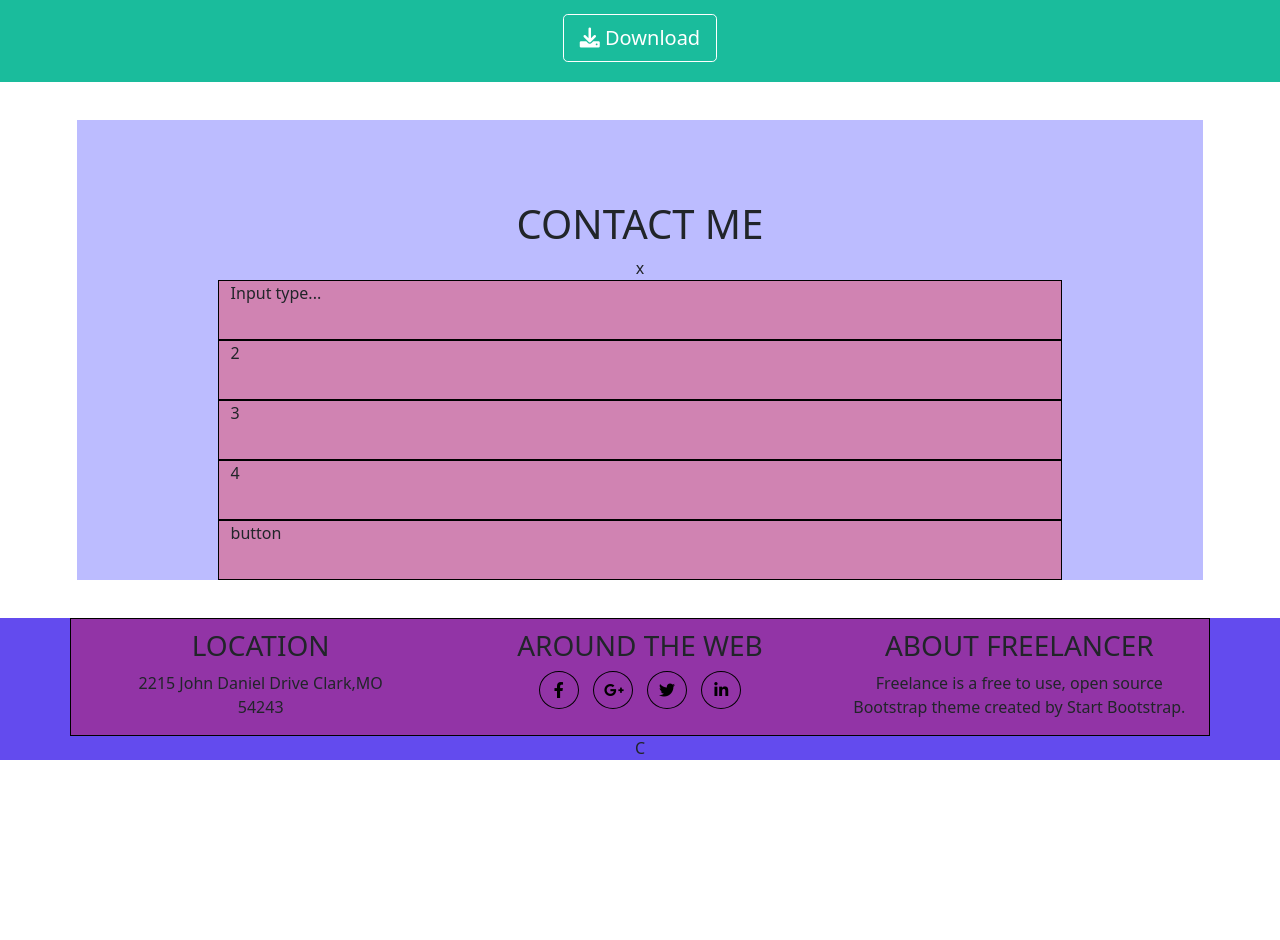
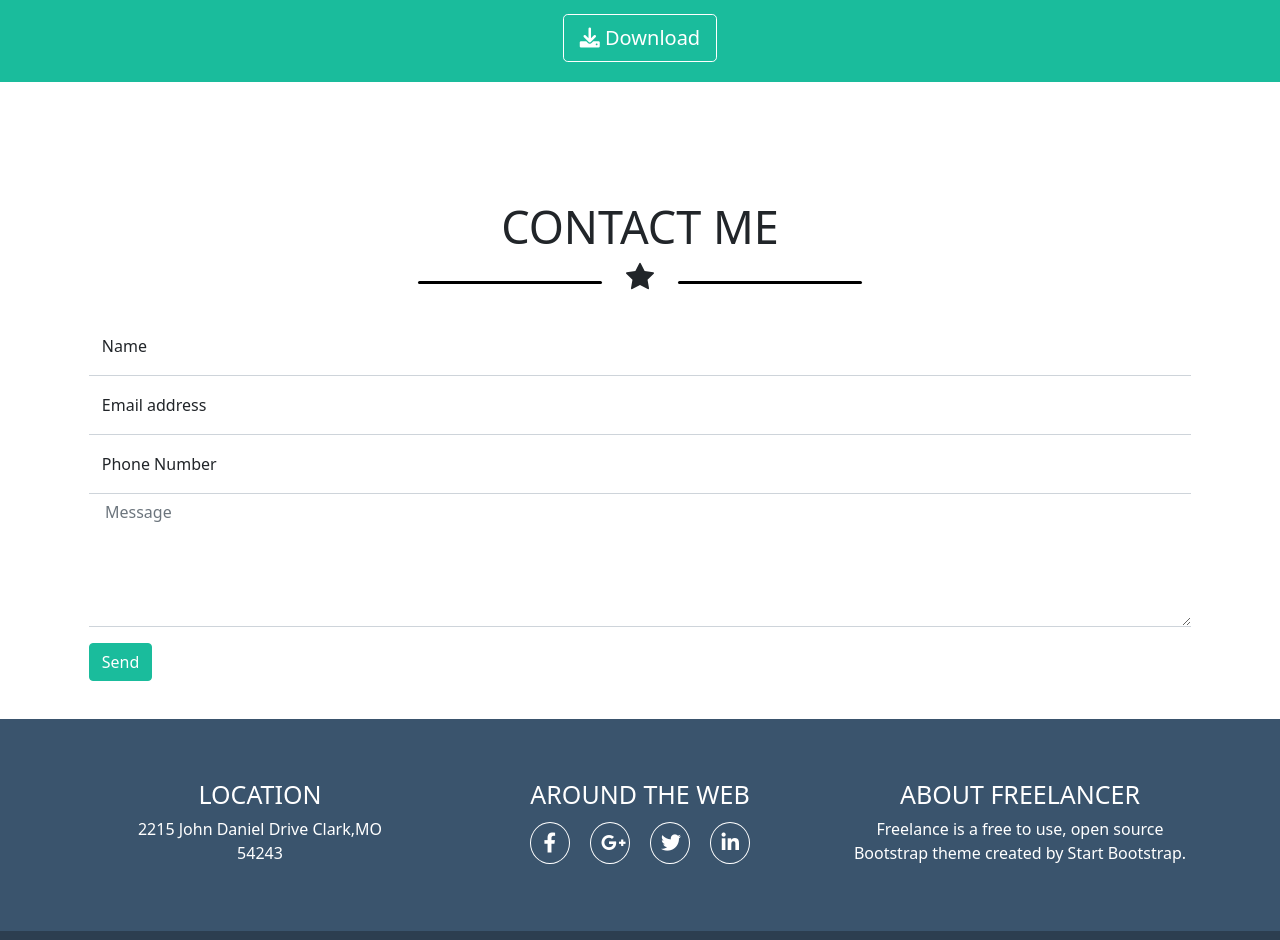
Before and after one commit to ketjj/html-css-bootstrap-freelancer, a plain HTML site: page index.html in a window 1280 px wide. Shown: the part 1860-2800 px from the top of the page. Before the commit the page ends 2620 px from the top, so only its background shows below. Drawn offline with nearby package versions, Linux system fonts and the light colour scheme.

Commit message:
add footer and contacts

```diff
--- a/index.html
+++ b/index.html
@@ -51,7 +51,7 @@
           <img src="img/avatar.svg" alt="">
         </div>
 
-        <div class="star text-center d-flex flex-column align-items-center">
+        <div class="star text-center d-flex flex-column align-items-center cl_white">
           <h1>start bootstrap</h1>
           <div class="star_container">
             <div class="container-fluid">
@@ -74,7 +74,7 @@
           </div>
         </div>
 
-       <div class="job-des upper">
+       <div class="job-des upper cl_white">
          <span>Graphic artist </span>
          <span class="middle">web designer</span>
          <span>illustrator</span>
@@ -120,7 +120,7 @@
             <div class="col">
               <div class="kj-card">
                 <div class="overlay">
-                  <i class="fa-solid fa-plus"></i>
+                  <i class="fa-solid fa-plus cl_white"></i>
                 </div>
                 <img src="img/cabin.png" alt="">
               </div>
@@ -180,7 +180,7 @@
     <section id="article">
 
       <div class="article-content upper">
-        <div class="star text-center d-flex flex-column align-items-center">
+        <div class="star text-center d-flex flex-column align-items-center cl_white">
           <h1>about</h1>
           <div class="star_container">
             <div class="container-fluid">
@@ -205,8 +205,8 @@
       </div>
 
       <div class="k-container">
-         <div class="container-fluid">
-           <div class="row row-cols-1 row-cols-md-2">
+         <div class="container-fluid cl_white">
+           <div class="row row-cols-1 row-cols-md-2 ">
              <div class="col fs-5">
                  <p>Freelancer is a free boorstrap theme created by Start Bootstrap. The download includes the complete source files including HTML, CSS, and Javascript as well optional LESS stylesheets for easy customization. </p>
                </div>
@@ -230,22 +230,58 @@
 
      <!-- SECTION CONTACT -->
     <section id="contact">
-      <div class="title text-center">
-        <h1>Contact me</h1>
-        <div>x</div>
+      <div class="contact-content upper">
+        <div class="star text-center d-flex flex-column align-items-center">
+          <h1>contact me</h1>
+          <div class="star_container">
+            <div class="container-fluid">
+
+              <div class="row align-items-center justify-content-center">
+                <div class="col-5 d-flex justify-content-end">
+                  <div class="line black"></div>
+                </div>
+
+                <div class="col-2 star-icon">
+                  <svg xmlns="http://www.w3.org/2000/svg"    fill="currentColor" class="bi bi-star-fill" viewBox="0 0 16 16">
+                  <path d="M3.612 15.443c-.386.198-.824-.149-.746-.592l.83-4.73L.173 6.765c-.329-.314-.158-.888.283-.95l4.898-.696L7.538.792c.197-.39.73-.39.927 0l2.184 4.327 4.898.696c.441.062.612.636.282.95l-3.522 3.356.83 4.73c.078.443-.36.79-.746.592L8 13.187l-4.389 2.256z"/>
+                  </svg>
+                </div>
+                <div class="col-5">
+                  <div class="line black"></div>
+                </div>
+              </div>
+            </div>
+          </div>
+        </div>
       </div>
 
       <!-- FORM -->
 
       <div class="kj_container">
         <div class="container">
-          <div class="row justify-content-center">
-            <div class="col-9 debug">Input type...</div>
-            <div class="col-9 debug">2</div>
-            <div class="col-9 debug">3</div>
-            <div class="col-9 debug">4</div>
-            <div class="col-9 debug">button</div>
+
+
+          <div class="form-floating k_form">
+            <input type="text" class="form-control" id="floatingFname" placeholder="name">
+            <label for="floatingInput">Name</label>
           </div>
+
+          <div class="form-floating k_form">
+            <input type="email" class="form-control" id="floatingInput" placeholder="name@example.com">
+            <label for="floatingInput">Email address</label>
+          </div>
+
+          <div class="form-floating k_form">
+            <input type="tel" class="form-control" id="floatingPhone" placeholder="name@example.com">
+            <label for="floatingInput">Phone Number</label>
+          </div>
+
+
+          <div class="mb-3 k_form">
+            <textarea class="form-control" id="exampleFormControlTextarea1" rows="5" placeholder=" Message"></textarea>
+          </div>
+
+          <button type="button" class="btn btn-success btn_send">Send</button>
         </div>
       </div>
 
@@ -254,11 +290,11 @@
      <!-- //SECTION CONTACT -->
 
   </main>
-
+     <!-- FOOTER -->
   <footer>
     <section id="information">
-      <div class="container text-center">
-        <div class="row row-cols-1 row-cols-md-3 debug justify-content-center">
+      <div class="container text-center cl_white">
+        <div class="row row-cols-1 row-cols-md-3 justify-content-center">
           <div class="col">
             <h3>location</h3>
             <p>2215 John Daniel Drive Clark,MO <br> 54243 </p>
@@ -266,10 +302,10 @@
           <div class="col">
             <h3>around the web</h3>
             <div class="icons-web">
-              <a href="#"><i class="fa-brands fa-facebook-f"></i></a>
-              <a href="#"><i class="fa-brands fa-google-plus-g"></i></a>
-              <a href="#"><i class="fa-brands fa-twitter"></i></a>
-              <a href="#"><i class="fa-brands fa-linkedin-in"></i></a>
+              <a href="#"><i class="fa-brands fa-facebook-f cl_white"></i></a>
+              <a href="#"><i class="fa-brands fa-google-plus-g cl_white"></i></a>
+              <a href="#"><i class="fa-brands fa-twitter cl_white"></i></a>
+              <a href="#"><i class="fa-brands fa-linkedin-in cl_white"></i></a>
             </div>
           </div>
           <div class="col">
@@ -280,9 +316,9 @@
       </div>
     </section>
 
-    <div class="copyright text-center">C</div>
+    <div class="copyright cl_white d-flex justify-content-center align-items-center">Copyright &#169; Your Website 2009 </div>
   </footer>
-
+   <!-- //FOOTER -->
 
 </body>
 </html>
--- a/style.css
+++ b/style.css
@@ -47,6 +47,7 @@ header{
 .nav-items a {
   font-weight: 500;
 }
+
 .navbar-brand h2 {
   font-size: 26px;
 }
@@ -66,7 +67,6 @@ JUMBOTRON
 .jumbotron,
 #article  {
   overflow: hidden;
-  color:white;
 }
 .jumbotron {
   min-height: 600px;
@@ -123,7 +123,8 @@ JUMBOTRON
 }
 
 .portfolio-content,
-.article-content {
+.article-content,
+.contact-content {
   max-width:500px;
   margin: 0 auto;
   overflow: hidden;
@@ -161,7 +162,6 @@ CARDS
   font-size: 120px;
   top: 30%;
   right: 37%;
-  color:white;
   margin: 0 auto;
 }
 
@@ -186,46 +186,72 @@ ARTICLE
   border-color: rgba(255, 255, 255, .8);
 }
 
-#article .col{
-  min-height: 50px;
+#contact {
+  margin: 3% 6%;
 }
 
-#article.col2 {
-  min-height: 150px;
+/*
+FORM
+*/
+.form-control {
+  border:none;
+}
+.k_form {
+ border-bottom: 1px solid #ced4da;
 }
 
-#contact {
-  margin: 3% 6%;
-  background-color: rgb(188, 188, 255);
+.btn_send{
+  background-color: #1abc9c;
+  border-color: #1abc9c;
+}
+.btn_send:hover{
+  background-color: #006e58;
+  border-color: #006e58;
 }
 
-#contact .col-9 {
-  min-height: 60px;
+.btn-success:active {
+  background-color: #2c3e50;
 }
 
-
+/* FOOTER */
 footer {
-  background-color: rgb(99, 75, 238);
+  background-color: #3a546d;
 }
 
 .icons-web i {
   display: inline-block;
   width: 40px;
-  margin: 0 5px 1rem 5px;
   padding: 10px;
-  border: 1px solid black;
-  border-radius: 50%;
+  margin: 5px 8px;
+  border: 1px solid rgb(255, 255, 255);
+  border-radius: 50%;s
 }
 
-#information .col-12 {
-  margin: 20px 0;
+.icons-web a {
+  font-size: 20px;
 }
+
+#information{
+  padding: 50px 0;
+}
+
+#information h3{
+  font-size: 25px;
+}
+.copyright {
+  background-color: #2c3e50;
+  min-height: 70px;
+}
+
+
+/* MEDIA QUERY */
 
 @media (max-width: 1200px) {
   .line {
     width: 80%;
   }
 }
+
 
 @media (max-width: 992px) {
   .line {
@@ -277,9 +303,6 @@ footer {
 }
 
 
-
-
-
 /* DEBUG */
 
 .debug {
@@ -292,3 +315,7 @@ footer {
 .dsp-flex{
   display: flex;
 }
+
+.cl_white {
+  color:white;
+}
```
